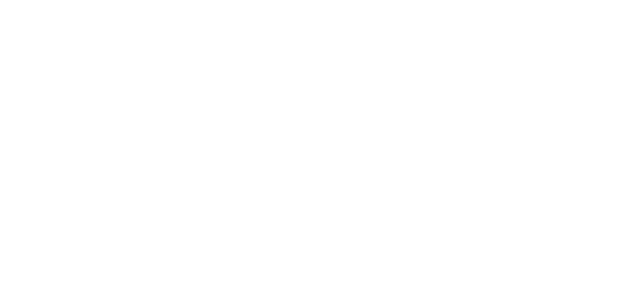
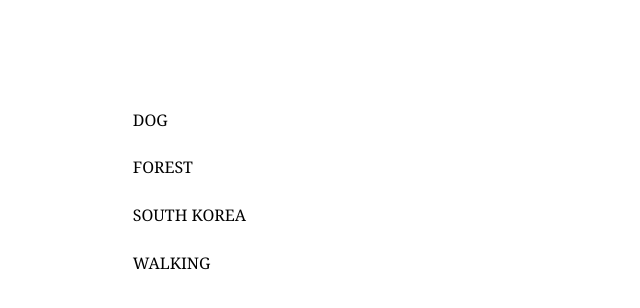
Before and after one commit to RayaneBengaoui/Design_Playground, a plain HTML site: page Menu_imageSlide/index.html in a window 1280 px wide. Shown: the whole page, without its empty margins (0-640 px from the left). Drawn offline with Linux system fonts and the light colour scheme.

Commit message:
Initial CSS

```diff
--- a/Menu_imageSlide/css/main.scss
+++ b/Menu_imageSlide/css/main.scss
@@ -0,0 +1,45 @@
+body {
+  margin: 0;
+  height: 100vh;
+  font-family: Georgia, "Times New Roman", Times, serif;
+}
+
+img {
+  width: 100%;
+  visibility: hidden;
+  position: absolute;
+}
+
+.container {
+  display: flex;
+  margin: 5em 0 5em 5em;
+  position: relative;
+}
+
+section {
+  width: 800px;
+  position: absolute;
+  right: 10em;
+}
+
+nav {
+  margin-right: 4em;
+  position: fixed;
+  width: 800px;
+  text-align: left;
+}
+
+ul {
+  list-style: none;
+  width: 10em;
+
+  li {
+    text-transform: uppercase;
+    padding: 0.8em 0 0.8em 0.8em;
+    cursor: pointer;
+
+    // To find the border radius : https://9elements.github.io/fancy-border-radius/
+    // border-radius: 76% 24% 41% 59% / 56% 80% 20% 44%;
+    position: relative;
+  }
+}
--- a/Menu_imageSlide/index.html
+++ b/Menu_imageSlide/index.html
@@ -7,5 +7,22 @@
     <link rel="stylesheet" href="./css/main.css" />
     <title>Imge Slide</title>
   </head>
-  <body></body>
+  <body>
+    <div class="container">
+      <nav>
+        <ul>
+          <li>Dog</li>
+          <li>Forest</li>
+          <li>South Korea</li>
+          <li>Walking</li>
+        </ul>
+      </nav>
+      <section>
+        <img src="./images/dog.jpg" alt="dog" />
+        <img src="./images/forest.jpg" alt="forest" />
+        <img src="./images/korea.jpg" alt="korea" />
+        <img src="./images/walking.jpg" alt="walking" />
+      </section>
+    </div>
+  </body>
 </html>
```
Also changed, not shown: Menu_imageSlide/css/main.css, 1 other file.
